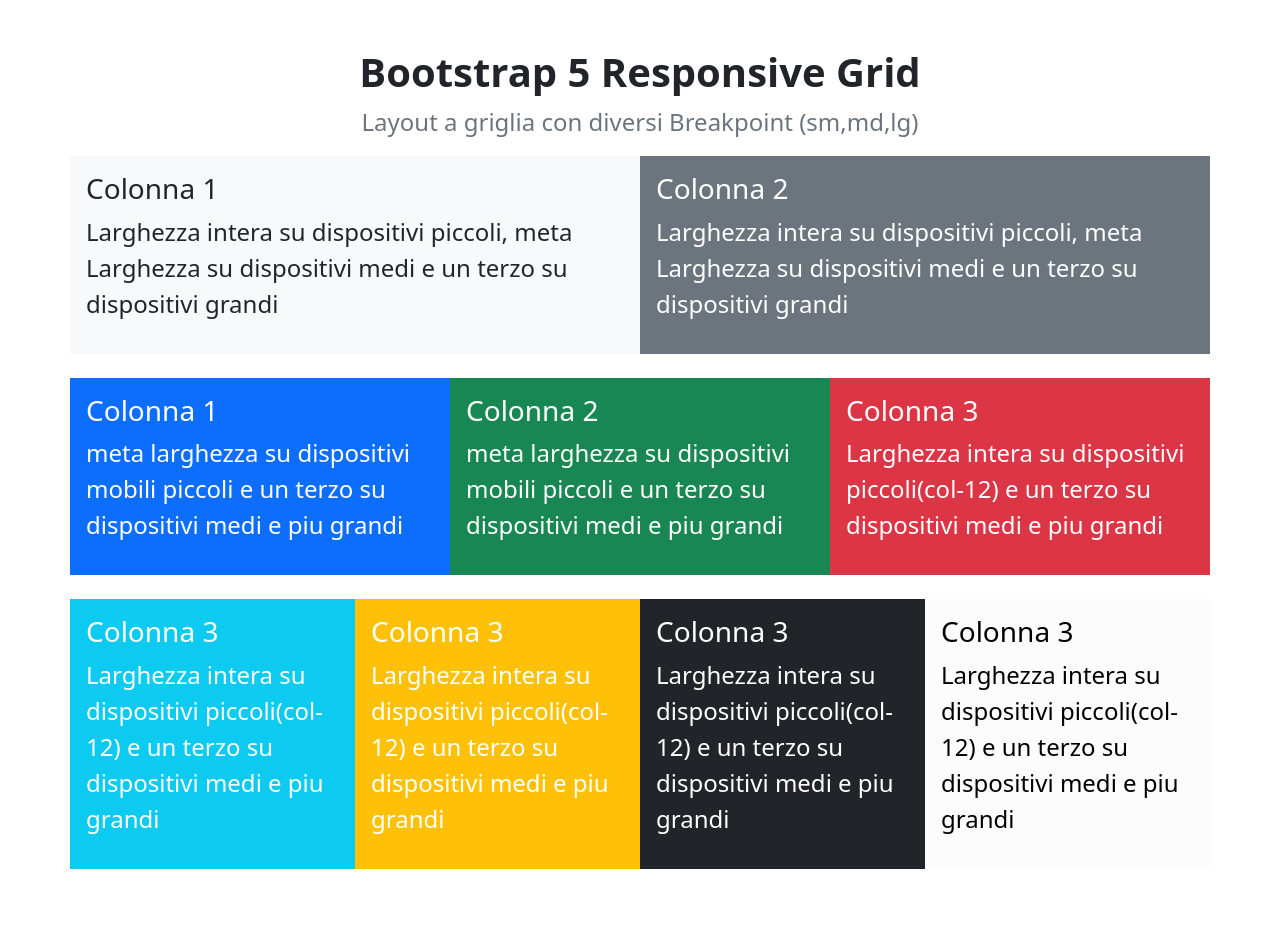
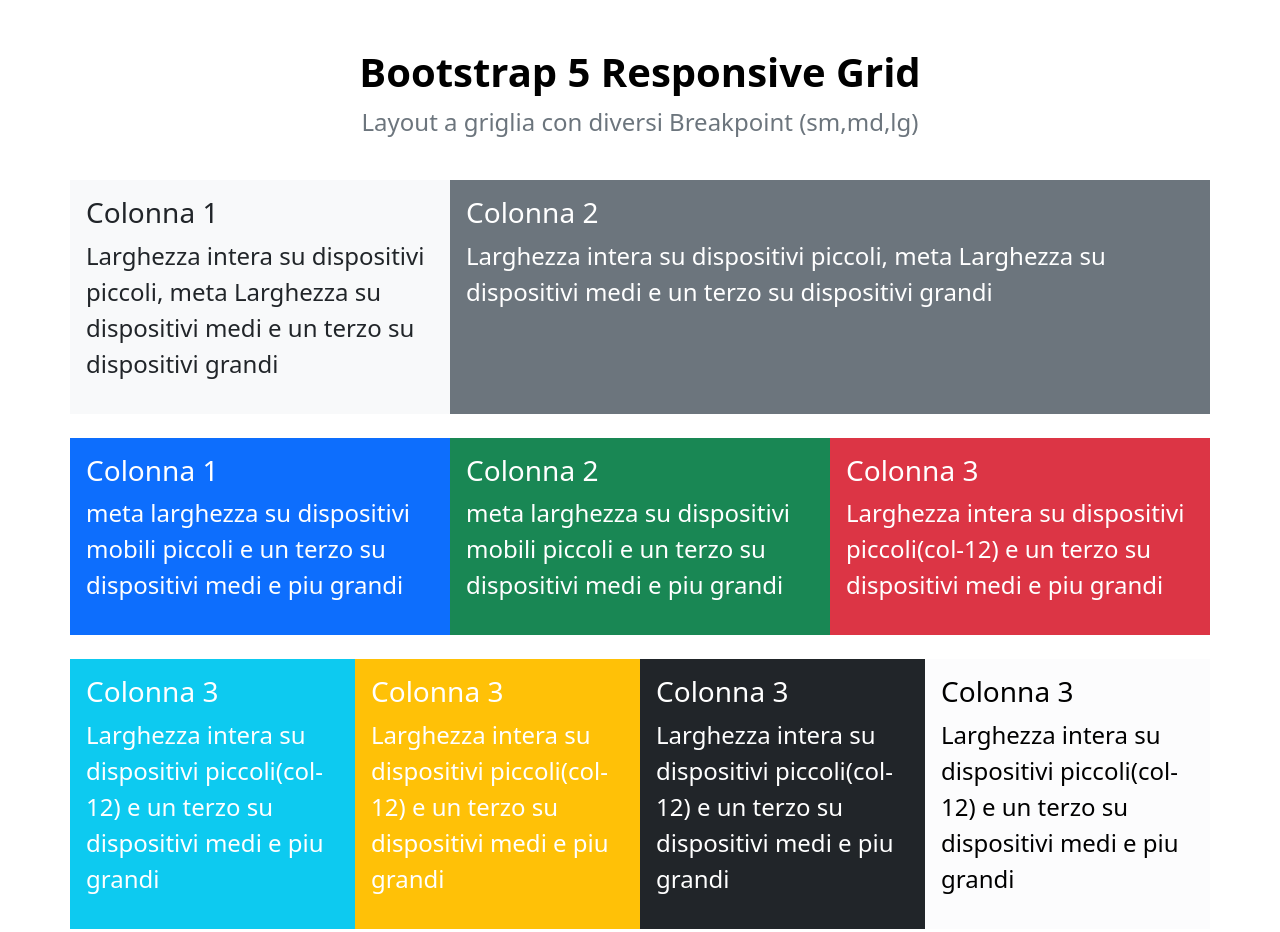
Before and after one commit to DavidZarfati/htmlcss-bootstrap-layout, a plain HTML site: page index.html in a window 1280 px wide. Drawn offline with nearby package versions, Linux system fonts and the light colour scheme.

Commit message:
feat: fine desktop e tentativo centralizzazione testo bianco

```diff
--- a/index.html
+++ b/index.html
@@ -9,21 +9,21 @@
         integrity="sha384-sRIl4kxILFvY47J16cr9ZwB07vP4J8+LH7qKQnuqkuIAvNWLzeN8tE5YBujZqJLB" crossorigin="anonymous">
 </head>
 
-<body>
+<body class="text-white">
     <header>
         <div class="container d-flex flex-column justify-content-center align-items-center mt-5">
-            <h1 class="display-6 fw-semibold">Bootstrap 5 Responsive Grid</h1>
+            <h1 class="display-6 fw-semibold text-black">Bootstrap 5 Responsive Grid</h1>
             <p class="text-secondary fs-4">Layout a griglia con diversi Breakpoint (sm,md,lg)</p>
         </div>
     </header>
 
     <main class="container">
-<div class="row">
-    <div class="col-12 bg-light text-dark p-3 col-md-6">
+<div class="row mt-4">
+    <div class="col-12 bg-light text-dark p-3 col-md-6 col-lg-4">
         <h2 class="fs-3">Colonna 1</h2>
         <p class="fs-4">Larghezza intera su dispositivi piccoli, meta Larghezza su dispositivi medi e un terzo su dispositivi grandi</p>
     </div>
-    <div class="col bg-secondary text-white p-3 col-md-6">
+    <div class="col bg-secondary text-white p-3 col-md-6 col-lg-8">
         <h2 class="fs-3">Colonna 2</h2>
         <p class="fs-4">Larghezza intera su dispositivi piccoli, meta Larghezza su dispositivi medi e un terzo su dispositivi grandi</p>
     </div>
```
